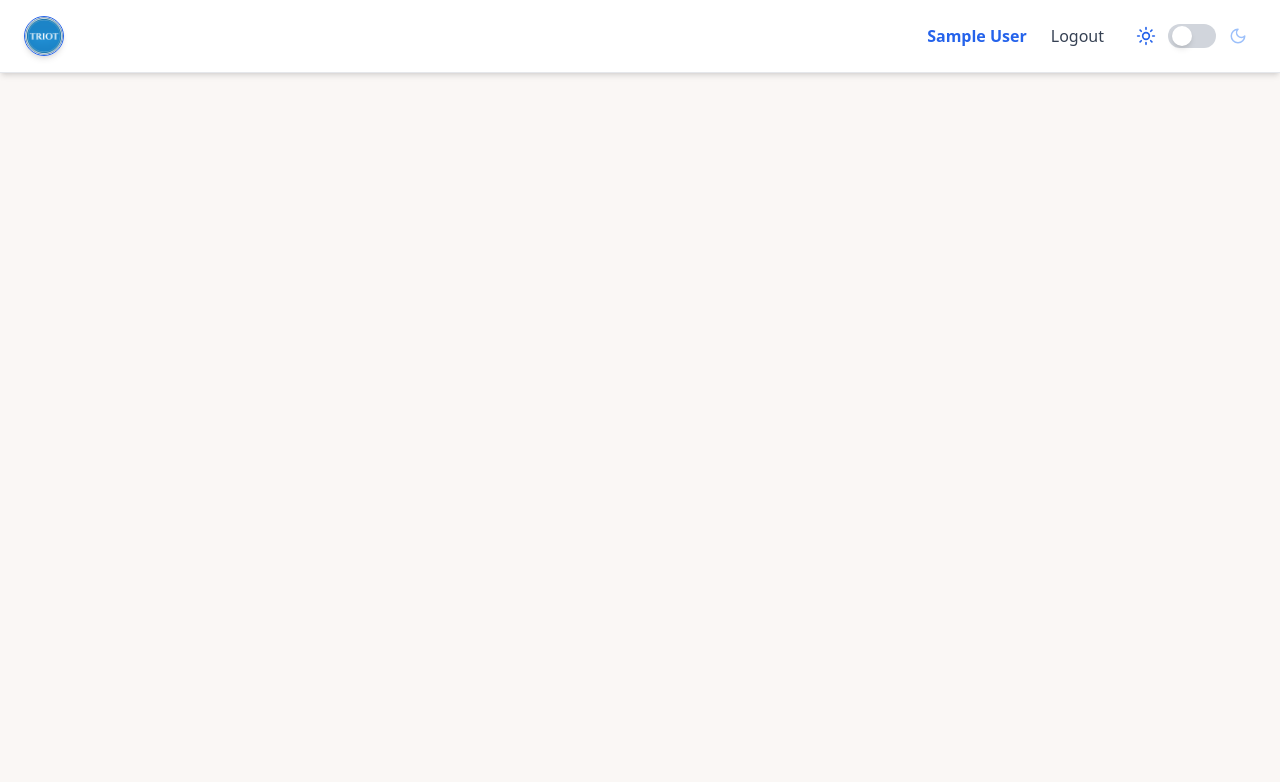
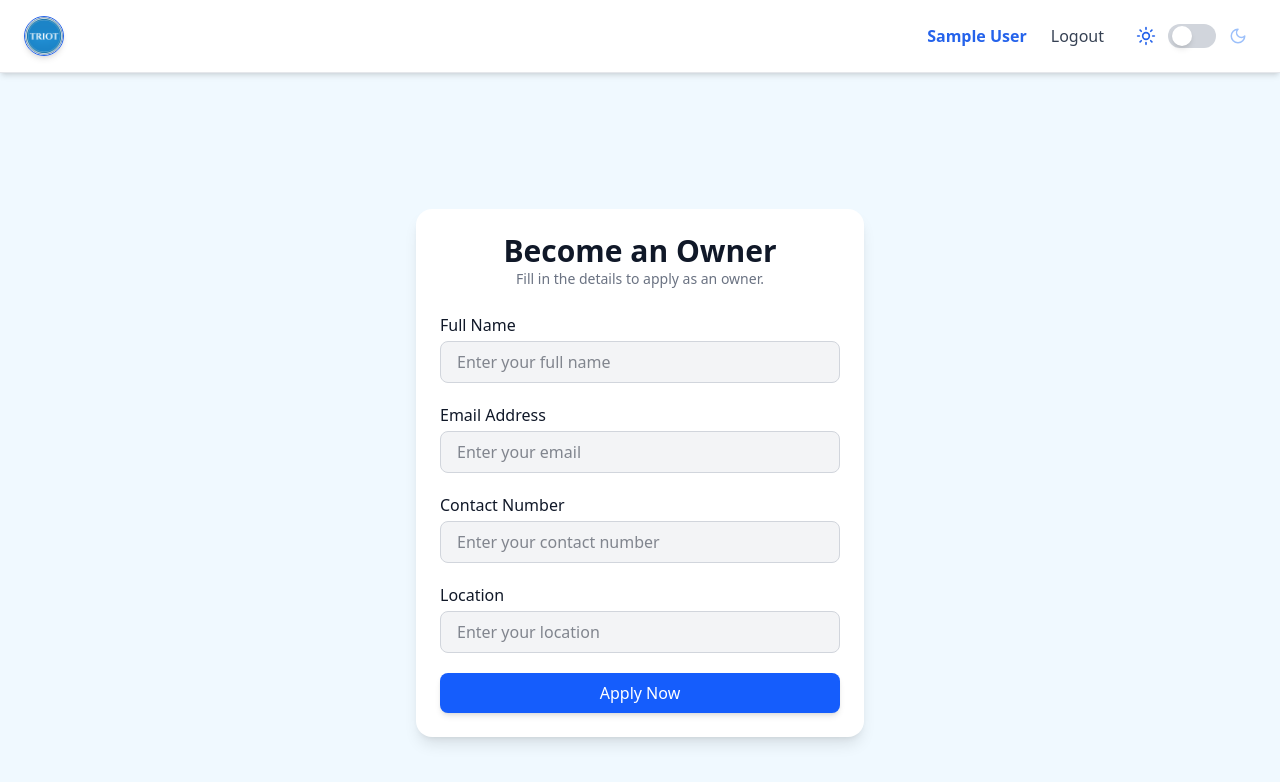
Before and after one commit to Harshjha002/cabfinder, a React (Vite) app: page /owner in a window 1280 px wide. Before the commit this address had no page. Shown: the top 782 px of the page. Built offline with nearby package versions, Linux system fonts and the light colour scheme; sample sign-in values are in the browser's storage.

Commit message:
feat(owner): update owner details and add dashboard info card

```diff
--- a/src/App.jsx
+++ b/src/App.jsx
@@ -8,8 +8,9 @@ import ContactOwnerFormPage from "./Pages/ContactOwnerFormPage";
 import OwnerDashboardPage from "./Pages/OwnerDashboardPage";
 import Navbar from "./components/Navbar";
 import { ThemeProvider } from "./Context/ThemeContext";
-import { UserProvider } from "./Context/UserContext";
+import { UserProvider, useUser } from "./Context/UserContext";
 import ProtectedRoute from "./Components/ProtectedRoute";
+import BecomeOwnerForm from "./Pages/BecomeOwnerForm";
 
 function App() {
   return (
@@ -17,6 +18,17 @@ function App() {
       <UserProvider>
         <Router>
           <Navbar />
+          <AppRoutes />
+        </Router>
+      </UserProvider>
+    </ThemeProvider>
+  );
+}
+
+function AppRoutes() {
+  const { user } = useUser(); // Get user from context
+
+  return (
     <Routes>
       <Route path="/" element={<HomePage />} />
       <Route path="/sign-in" element={<SignInPage />} />
@@ -34,10 +46,10 @@ function App() {
 
       {/* ✅ Protected owner dashboard */}
       <Route
-              path="/owner-dashboard"
+        path="/owner"
         element={
           <ProtectedRoute>
-                  <OwnerDashboardPage />
+            {user?.isOwner ? <OwnerDashboardPage /> : <BecomeOwnerForm />}
           </ProtectedRoute>
         }
       />
@@ -50,9 +62,6 @@ function App() {
         }
       />
     </Routes>
-        </Router>
-      </UserProvider>
-    </ThemeProvider>
   );
 }
 
--- a/src/Components/ProtectedRoute.jsx
+++ b/src/Components/ProtectedRoute.jsx
@@ -3,7 +3,7 @@ import { Navigate } from "react-router-dom";
 import { useUser } from "../Context/UserContext";
 
 const ProtectedRoute = ({ children }) => {
-    const { user } = useUser(); // ✅ Use `useUser`
+    const { user } = useUser();
 
     return user ? children : <Navigate to="/sign-in" replace />;
 };
--- a/src/Context/UserContext.jsx
+++ b/src/Context/UserContext.jsx
@@ -1,36 +1,32 @@
 /* eslint-disable react/prop-types */
 import { createContext, useContext, useState, useEffect } from "react";
 
-// Create UserContext
+
 const UserContext = createContext();
 
-// Provider Component
 export const UserProvider = ({ children }) => {
     const [user, setUser] = useState(() => {
         const storedUser = localStorage.getItem("user");
         return storedUser ? JSON.parse(storedUser) : null;
     });
 
-    // Start a new session (Login)
     const login = (userData) => {
         const userDetails = {
-            id: userData.userId,  // Assuming userId is returned from API
+            id: userData.userId,
             name: userData.name,
             email: userData.email,
             contactNo: userData.contactNo,
-            token: userData.token, // If your API provides a token
+            token: userData.token,
+            isOwner: userData.isOwner, // Ensure backend sends this
         };
         setUser(userDetails);
         localStorage.setItem("user", JSON.stringify(userDetails));
     };
-
-    // End session (Logout)
     const logout = () => {
         setUser(null);
         localStorage.removeItem("user");
     };
 
-    // Ensure user data is reloaded on page refresh
     useEffect(() => {
         const storedUser = localStorage.getItem("user");
         if (storedUser) {
@@ -45,5 +41,4 @@ export const UserProvider = ({ children }) => {
     );
 };
 
-// Custom Hook for accessing UserContext
 export const useUser = () => useContext(UserContext);
--- /dev/null
+++ b/src/Pages/BecomeOwnerForm.jsx
@@ -0,0 +1,136 @@
+import { useForm } from "react-hook-form";
+import { useTheme } from "../Context/ThemeContext";
+import axios from "axios";
+import { useNavigate } from "react-router";
+
+const BecomeOwnerForm = () => {
+    const navigate = useNavigate()
+    const { theme } = useTheme();
+    const {
+        register,
+        handleSubmit,
+        formState: { errors, isSubmitting },
+    } = useForm();
+
+    const onSubmit = async (data) => {
+        console.log("Become Owner Form Data:", data);
+        try {
+            const response = await axios.patch("http://localhost:8080/api/user/owner", data);
+            console.log("Application submitted:", response.data);
+
+            if (response.data.userId) {
+                navigate(`/owner-dashboard/${response.data.userId}`);
+            } else {
+                console.error("User ID missing in response");
+            }
+        } catch (error) {
+            console.error("Error submitting application:", error);
+        }
+    };
+
+
+
+    return (
+        <div
+            className={`min-h-screen flex items-center justify-center px-4 transition-all
+            ${theme === "dark" ? "bg-[var(--dark-bg)] text-[var(--dark-text)]" : "bg-[var(--light-bg)] text-[var(--light-text)]"}`}
+        >
+            <div
+                className={`w-full max-w-md shadow-lg rounded-2xl p-6 transition-all
+                ${theme === "dark" ? "bg-[var(--dark-border)] text-[var(--dark-text)]" : "bg-white text-gray-900"}`}
+            >
+                {/* Header */}
+                <h2 className="text-3xl font-extrabold text-center">Become an Owner</h2>
+                <p className="text-sm text-gray-500 dark:text-gray-400 text-center">
+                    Fill in the details to apply as an owner.
+                </p>
+
+                {/* Form */}
+                <form onSubmit={handleSubmit(onSubmit)} className="mt-6 space-y-5">
+                    {/* Name Input */}
+                    <div>
+                        <label className="block font-medium mb-1">Full Name</label>
+                        <input
+                            type="text"
+                            {...register("name", { required: "Name is required" })}
+                            className={`w-full px-4 py-2 border rounded-lg focus:outline-none focus:ring-2 transition-all
+                            ${theme === "dark"
+                                    ? "bg-[var(--dark-bg)] border-[var(--dark-border)] text-white focus:ring-[var(--primary)]"
+                                    : "bg-gray-100 border-gray-300 text-gray-900 focus:ring-blue-500"}`}
+                            placeholder="Enter your full name"
+                        />
+                        {errors.name && (
+                            <p className="text-red-500 text-sm mt-1">{errors.name.message}</p>
+                        )}
+                    </div>
+
+                    {/* Email Input */}
+                    <div>
+                        <label className="block font-medium mb-1">Email Address</label>
+                        <input
+                            type="email"
+                            {...register("email", { required: "Email is required" })}
+                            className={`w-full px-4 py-2 border rounded-lg focus:outline-none focus:ring-2 transition-all
+                            ${theme === "dark"
+                                    ? "bg-[var(--dark-bg)] border-[var(--dark-border)] text-white focus:ring-[var(--primary)]"
+                                    : "bg-gray-100 border-gray-300 text-gray-900 focus:ring-blue-500"}`}
+                            placeholder="Enter your email"
+                        />
+                        {errors.email && (
+                            <p className="text-red-500 text-sm mt-1">{errors.email.message}</p>
+                        )}
+                    </div>
+
+                    {/* Contact Number Input */}
+                    <div>
+                        <label className="block font-medium mb-1">Contact Number</label>
+                        <input
+                            type="tel"
+                            {...register("contactNo", { required: "Contact number is required" })}
+                            className={`w-full px-4 py-2 border rounded-lg focus:outline-none focus:ring-2 transition-all
+                            ${theme === "dark"
+                                    ? "bg-[var(--dark-bg)] border-[var(--dark-border)] text-white focus:ring-[var(--primary)]"
+                                    : "bg-gray-100 border-gray-300 text-gray-900 focus:ring-blue-500"}`}
+                            placeholder="Enter your contact number"
+                        />
+                        {errors.contactNo && (
+                            <p className="text-red-500 text-sm mt-1">{errors.contactNo.message}</p>
+                        )}
+                    </div>
+
+                    {/* Location Input */}
+                    <div>
+                        <label className="block font-medium mb-1">Location</label>
+                        <input
+                            type="text"
+                            {...register("location", { required: "Location is required" })}
+                            className={`w-full px-4 py-2 border rounded-lg focus:outline-none focus:ring-2 transition-all
+                            ${theme === "dark"
+                                    ? "bg-[var(--dark-bg)] border-[var(--dark-border)] text-white focus:ring-[var(--primary)]"
+                                    : "bg-gray-100 border-gray-300 text-gray-900 focus:ring-blue-500"}`}
+                            placeholder="Enter your location"
+                        />
+                        {errors.location && (
+                            <p className="text-red-500 text-sm mt-1">{errors.location.message}</p>
+                        )}
+                    </div>
+
+                    {/* Submit Button */}
+                    <button
+                        type="submit"
+                        disabled={isSubmitting}
+                        className={`w-full py-2 font-medium rounded-lg shadow-md transition-all
+                        ${theme === "dark"
+                                ? "bg-[var(--primary)] text-white hover:bg-opacity-90"
+                                : "bg-blue-600 text-white hover:bg-blue-700"}
+                        disabled:opacity-50 disabled:cursor-not-allowed`}
+                    >
+                        {isSubmitting ? "Submitting..." : "Apply Now"}
+                    </button>
+                </form>
+            </div>
+        </div>
+    );
+};
+
+export default BecomeOwnerForm;
--- a/src/Pages/HomePage.jsx
+++ b/src/Pages/HomePage.jsx
@@ -29,7 +29,7 @@ const HomePage = () => {
                     </Link>
 
                     <Link
-                        to="/owner-dashboard"
+                        to="/owner"
                         className="px-8 py-3 text-lg font-semibold rounded-lg shadow-md transition-all
                         bg-[var(--secondary)] text-white hover:bg-opacity-90 transform hover:scale-105"
                     >
```
Also changed, not shown: src/Pages/OwnerDashboardPage.jsx (+103 -43 lines). Lines whose indentation alone changed are shown as unchanged.
